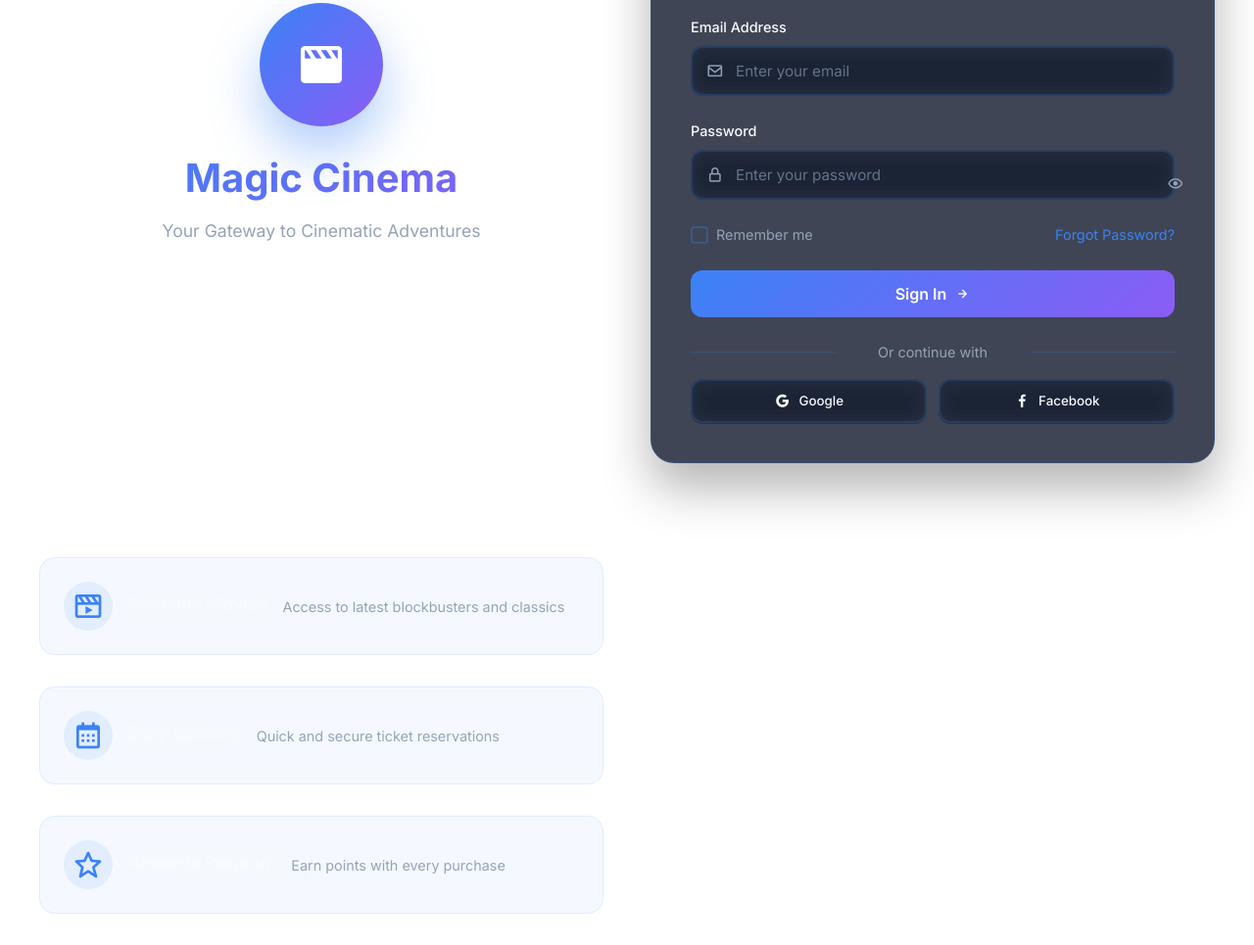
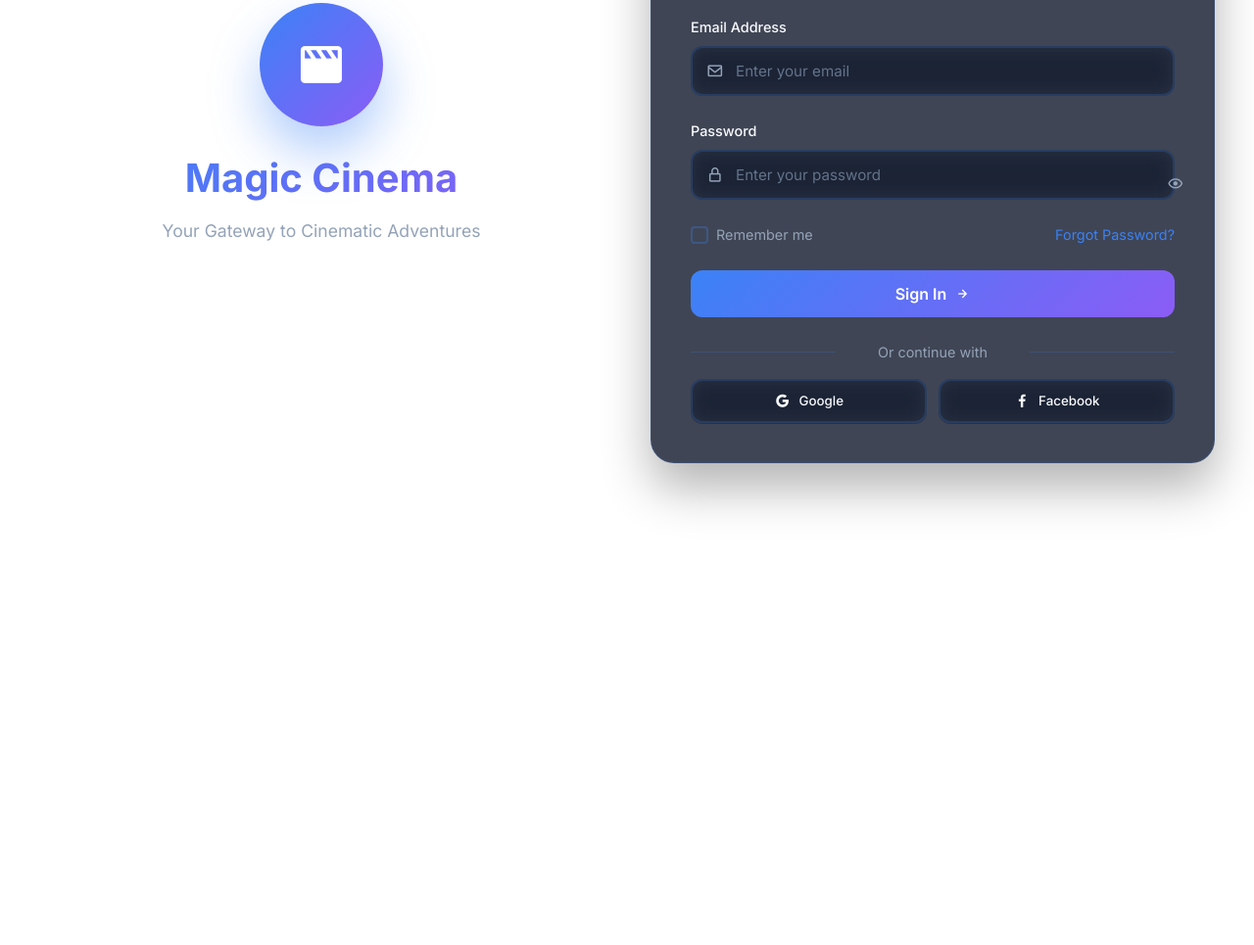
Before and after one commit to ahmedhossam231169/ahmedmagic-cinema, a plain HTML site: page index.html in a window 1280 px wide. Shown: the part 313-1278 px from the top of the page at 98% size. After the commit the page ends 818 px from the top, so only its background shows below. Drawn offline with nearby package versions, Linux system fonts and the light colour scheme.

Commit message:
Update index.html

```diff
--- a/index.html
+++ b/index.html
@@ -194,26 +194,6 @@
                     </div>
                 </form>
             </div>
-
-            <!-- Features Section -->
-            <div class="auth-features">
-                <div class="feature">
-                    <i class='bx bx-movie-play'></i>
-                    <h3>Premium Movies</h3>
-                    <p>Access to latest blockbusters and classics</p>
-                </div>
-                <div class="feature">
-                    <i class='bx bx-calendar'></i>
-                    <h3>Easy Booking</h3>
-                    <p>Quick and secure ticket reservations</p>
-                </div>
-                <div class="feature">
-                    <i class='bx bx-star'></i>
-                    <h3>Rewards Program</h3>
-                    <p>Earn points with every purchase</p>
-                </div>
-            </div>
-        </div>
     </main>
 
     <!-- Toast Notifications -->
```
